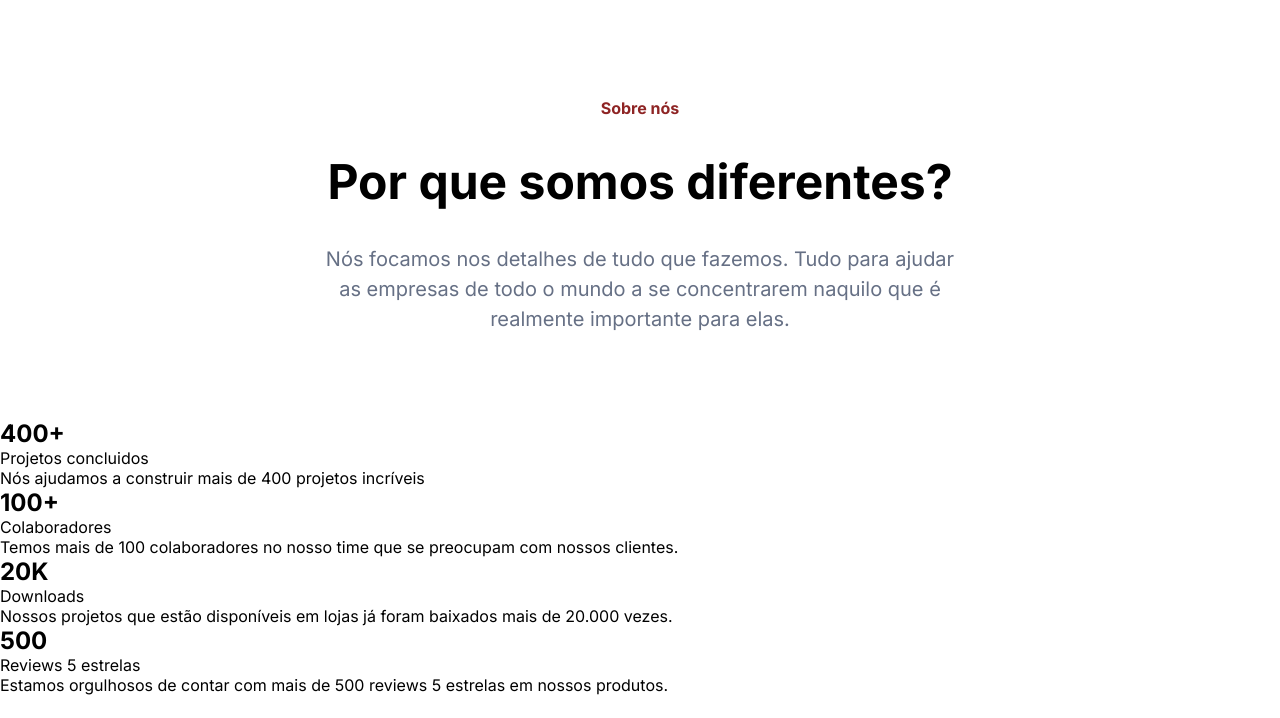
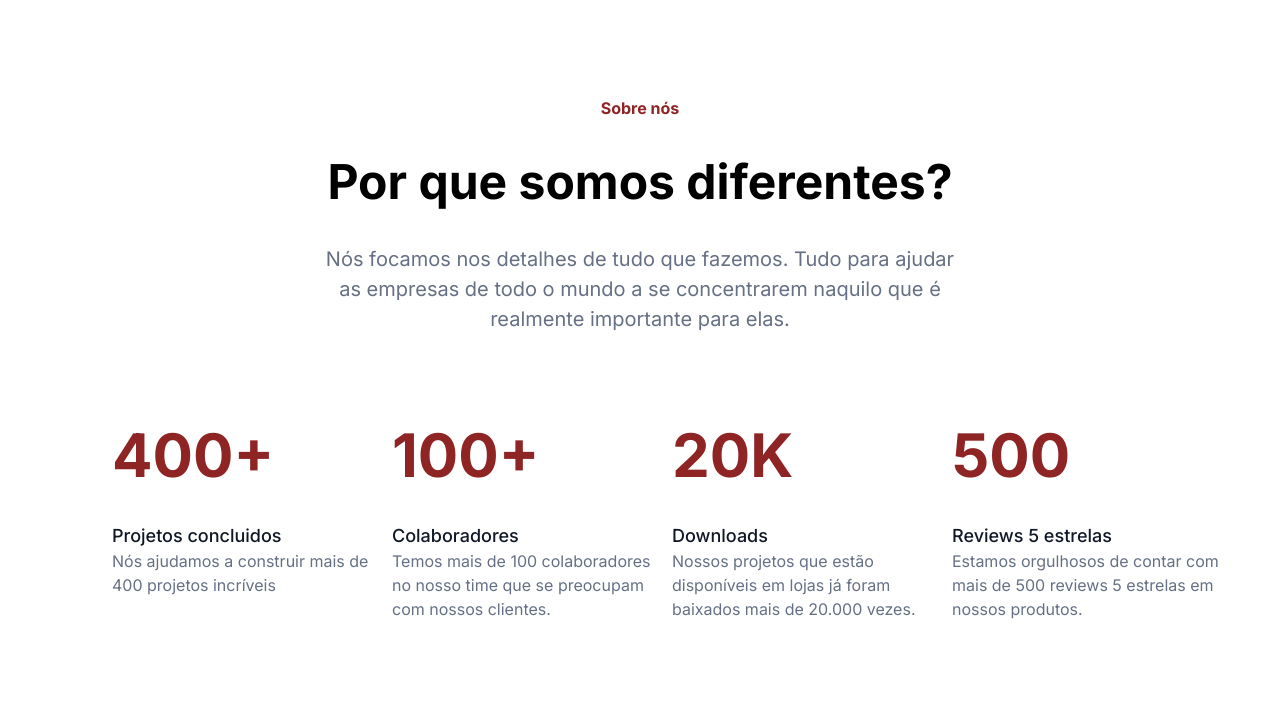
Before and after one commit to Vinicius-SO/SevenDaysOfCode, a plain HTML site: page src/index.html in a window 1280 px wide. Shown: the part 82-800 px from the top of the page. Drawn offline with Linux system fonts and the light colour scheme.

Commit message:
Metrics styles

```diff
--- a/src/main.css
+++ b/src/main.css
@@ -113,3 +113,35 @@ header p {
     line-height: 1.875rem;
     color: var(--font-color);
 }
+
+/* Metricas */
+
+section{
+    display: grid;
+    grid-template-columns: repeat(4, 1fr);
+    padding: 0 112px;
+    margin-bottom: 6rem;
+}
+section div {
+    width: 17.5rem;
+    height: 12rem;
+}
+section div h2 {
+    color: var(--primary);
+    font-size: 3.75rem;
+    font-weight: 600;
+    line-height: 4.5rem;
+    margin-bottom: 2rem;
+}
+section div p:nth-child(2){
+    color: var(--heading-color);
+    font-size: 1.125rem;
+    font-weight: 500;
+    line-height: 1.625rem;
+}
+section div p:nth-child(3){
+    color: var(--font-color);
+    font-size: 1rem;
+    font-weight: 400;
+    line-height: 1.5rem;
+}
```
